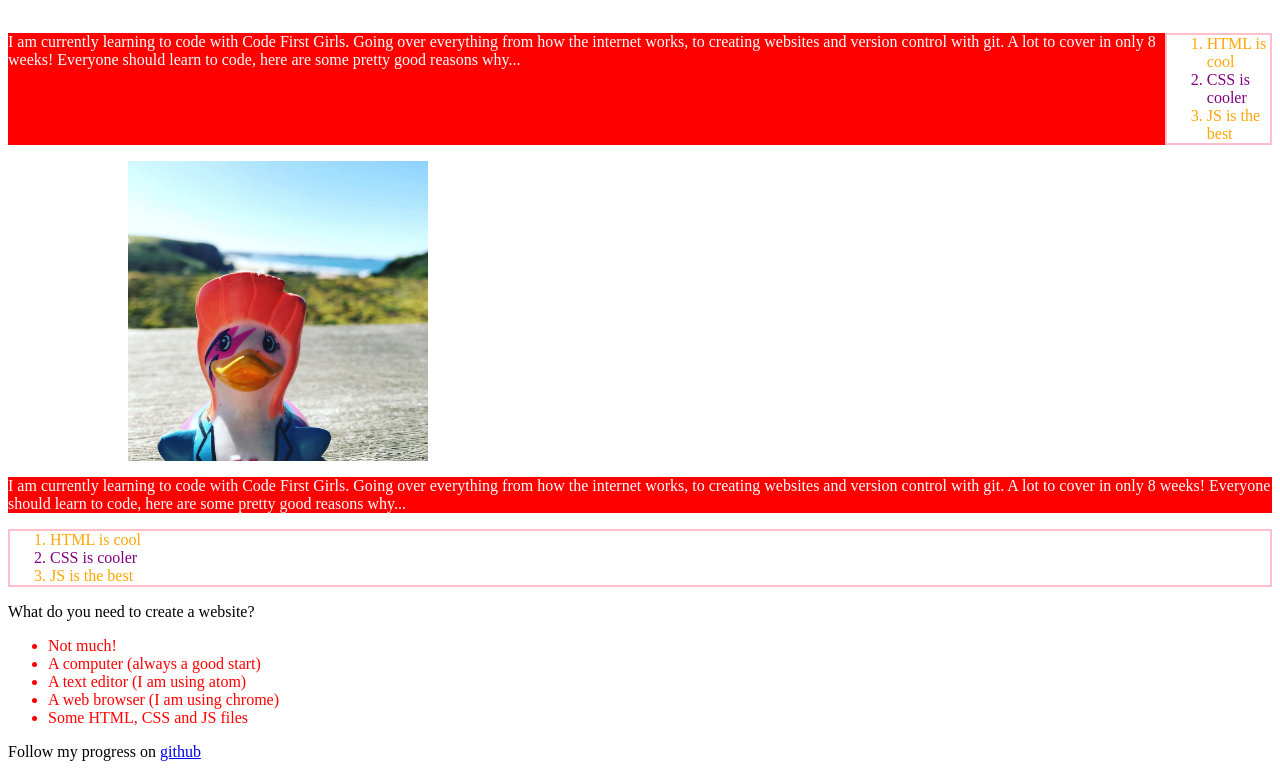
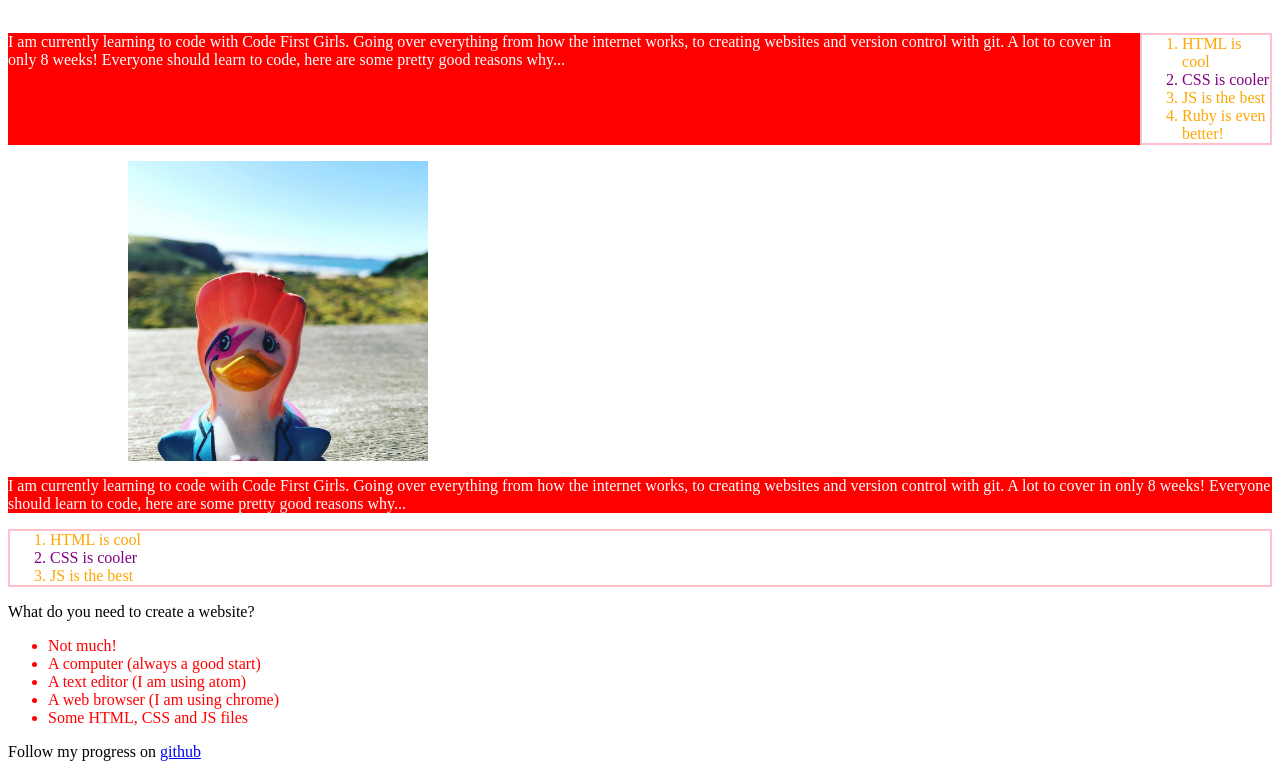
Before and after one commit to mchatha15/coding-course, a plain HTML site: page index.html in a window 1280 px wide. Shown: the part 96-865 px from the top of the page. Drawn offline with Linux system fonts and the light colour scheme.

Commit message:
First Change to index.html file

```diff
--- a/index.html
+++ b/index.html
@@ -18,6 +18,7 @@
     <li class="orange">HTML is cool</li>
     <li class="purple">CSS is cooler</li>
     <li class="orange">JS is the best</li>
+    <li class="orange"> Ruby is even better!</li>
   </ol>
 
 </div>
```
